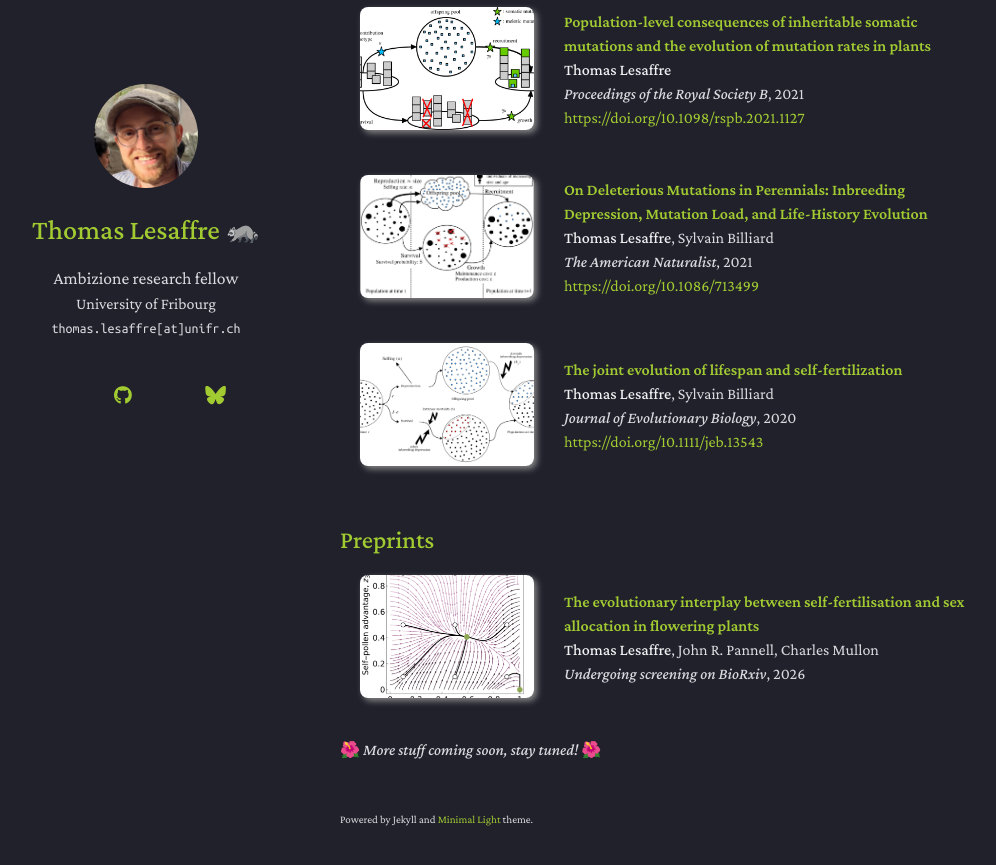
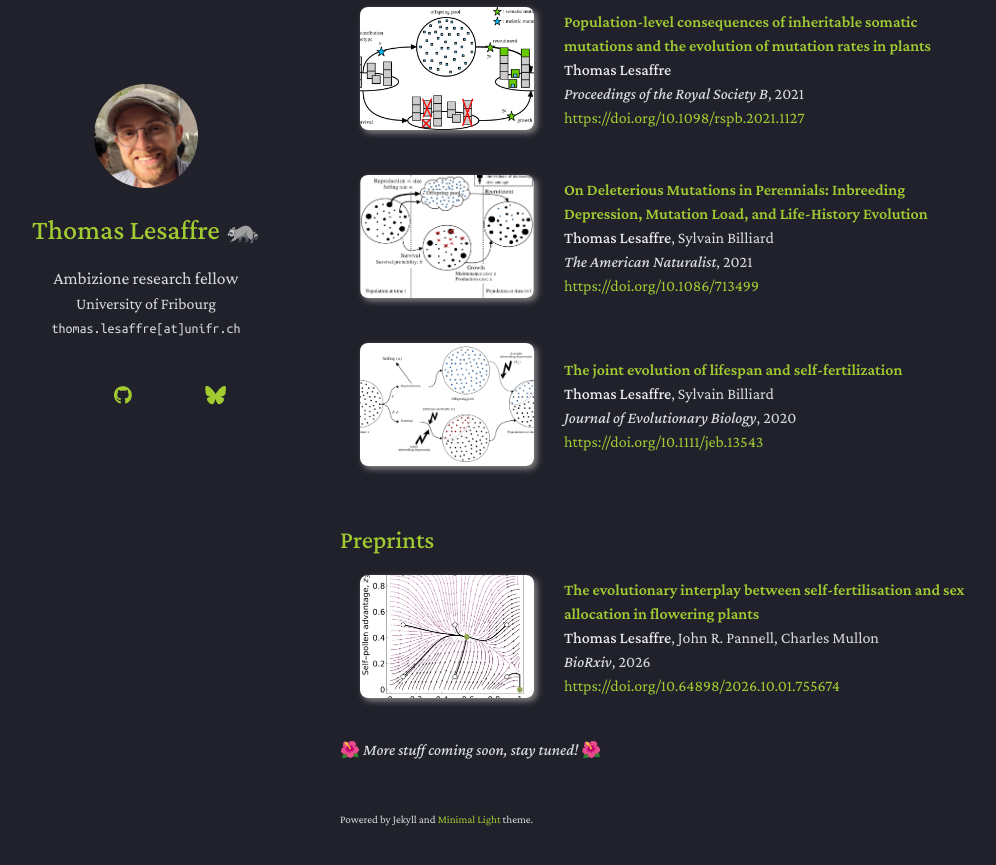
Before and after one commit to Thomas-Lesaffre/thomas-lesaffre.github.io, a Jekyll site: the page built from index.md, in a window 1280 px wide and 900 px high, scrolled down 1672 px. Shown: the top 865 px of the window, without its empty margins (130-1126 px from the left). Built offline with Jekyll 4.4.1, drawn with Linux system fonts in a browser that asks for light colours; a style sheet for code colours, icons or effects is not loaded; our own code applies the rules of GitHub Pages for plain Markdown files.

Commit message:
Update preprints.yml

```diff
--- a/_data/preprints.yml
+++ b/_data/preprints.yml
@@ -1,8 +1,8 @@
 main:
   - title: "The evolutionary interplay between self-fertilisation and sex allocation in flowering plants"
     authors: "<strong>Thomas Lesaffre</strong>, John R. Pannell, Charles Mullon"
-    journal: "Undergoing screening on BioRxiv"
+    journal: "BioRxiv"
     year: 2026
-    doi:
+    doi: https://doi.org/10.64898/2026.10.01.755674
     image: ./assets/img/lesaffre2026-sexallocselfing-illustration.png
     pdf: ./assets/files/lesaffre2026-sexallocationselfing.pdf
```
